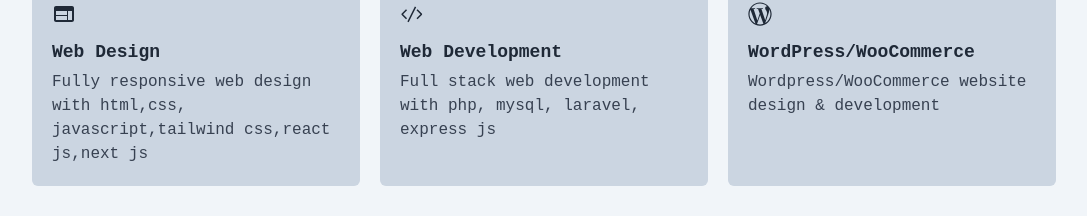
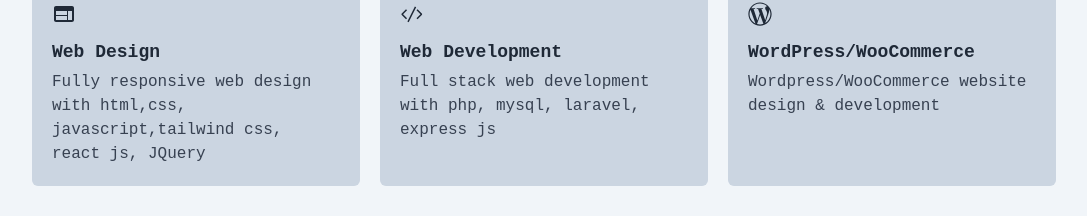
Before and after one commit to hasiboctane/portfolio_one, a React (Vite) app: page / in a window 1280 px wide. Shown: the part 814-1030 px from the top of the page, without its empty margins (96-1183 px from the left). Built offline with nearby package versions, Linux system fonts and the light colour scheme.

Commit message:
just checking

```diff
--- a/src/data/projects.jsx
+++ b/src/data/projects.jsx
@@ -61,7 +61,7 @@ export default [
                 'Shopping cart',
                 'Order management'
             ],
-            longDescription: 'REST API for e-commerce built with Node.js, Express.js, and MongoDB. Includes user authentication, product management, secure payment processing, and order tracking capabilities.'
+            longDescription: 'REST API for e-commerce built with Node.js, Express.js, and MongoDB. Includes user authentication, product management, shopping cart, and order capabilities.'
         }
     },
     // {
--- a/src/data/services.jsx
+++ b/src/data/services.jsx
@@ -4,7 +4,7 @@ import { FaWordpressSimple } from "react-icons/fa";
 export default [
     {
         title: 'Web Design',
-        description: 'Fully responsive web design with html,css, javascript,tailwind css,react js,next js',
+        description: 'Fully responsive web design with html,css, javascript,tailwind css, react js, JQuery',
         icon: <MdWeb className="w-full h-full" />
     },
     {
```
